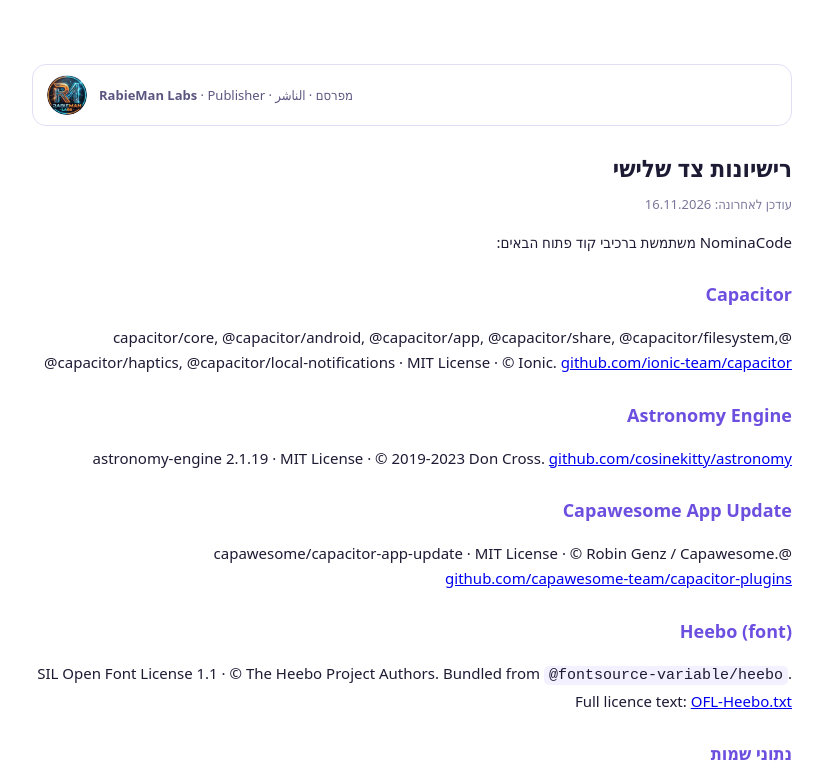
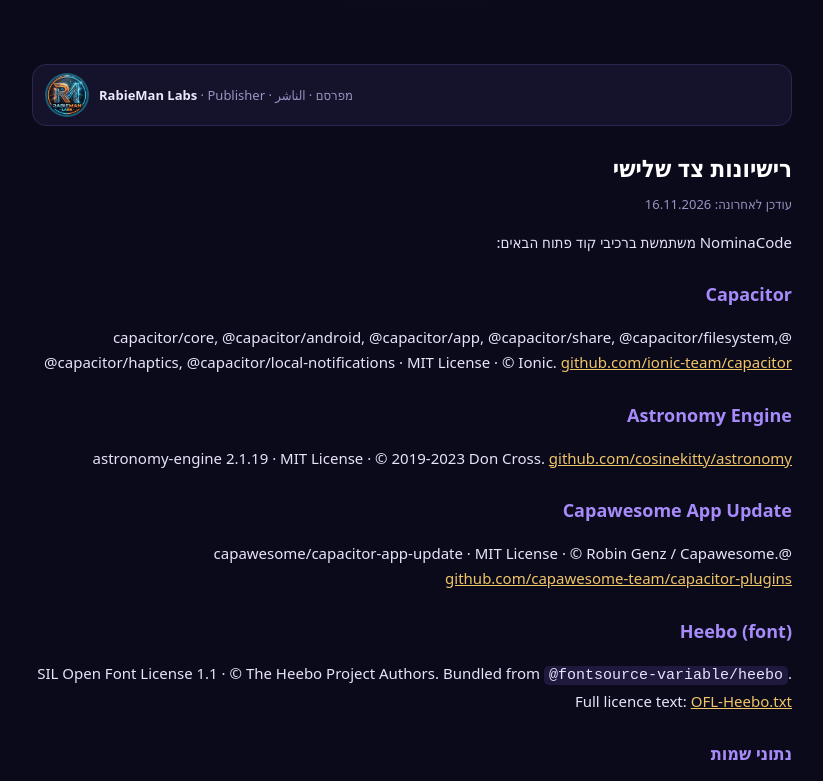
Before and after one commit to RabieMan/nominacode-site, a plain HTML site: page licenses.html in a window 1280 px wide. Shown: the top 781 px of the page, without its empty margins (228-1051 px from the left). Drawn offline with Linux system fonts and the light colour scheme.

Commit message:
Legal pages in the app's dark theme; README: public, in closed testing
Co-Authored-By: Claude Opus 5.5 <noreply@anthropic.com>
Claude-Session: https://claude.ai/code/session_01VLMtTQRjDsVcj3vmxAjvCp

```diff
--- a/licenses.html
+++ b/licenses.html
@@ -1,14 +1,19 @@
 <!doctype html><html lang="he"><head><meta charset="utf-8"><meta name="viewport" content="width=device-width,initial-scale=1">
 <title>NominaCode · Third-party notices</title>
 <style>
-body{margin:0;background:#fff;color:#1d1a33;font:15px/1.7 Heebo,system-ui,-apple-system,"Segoe UI",Tahoma,sans-serif}
+html{background:#0b0a1a;color-scheme:dark}
+body{margin:0;min-height:100vh;background:radial-gradient(1200px 600px at 50% -10%,#221a46 0,#0b0a1a 60%) no-repeat #0b0a1a;color:#e7e3fb;font:15px/1.7 Heebo,system-ui,-apple-system,"Segoe UI",Tahoma,sans-serif}
 main{max-width:760px;margin:0 auto;padding:64px 20px 40px}
-.pub{display:flex;align-items:center;gap:12px;border:1px solid #e3def7;border-radius:14px;padding:10px 14px;margin-bottom:22px;font-size:13px;color:#5b5680}
-.pub img{width:40px;height:40px;border-radius:50%}
-h1{font-size:24px;margin:0 0 4px} h2{color:#6d4fe0;font-size:18px;margin:24px 0 6px}
-.upd{color:#7a7699;font-size:13px} section+section{border-top:1px solid #ece9f7;margin-top:32px;padding-top:8px}
-.draft{background:#fff6dc;border:1px solid #f0c56a;border-radius:10px;padding:8px 12px;font-size:13px}
-code{background:#f3f0ff;padding:1px 5px;border-radius:5px}
+.pub{display:flex;align-items:center;gap:12px;background:#15122b;border:1px solid #2b2650;border-radius:14px;padding:10px 14px;margin-bottom:22px;font-size:13px;color:#9a94c4}
+.pub b{color:#ece9ff}
+.pub img{width:40px;height:40px;border-radius:50%;box-shadow:0 0 0 2px rgba(34,211,238,.4)}
+h1{font-size:24px;margin:0 0 4px;color:#fff} h2{color:#a78bfa;font-size:18px;margin:24px 0 6px}
+.upd{color:#9a94c4;font-size:13px} section+section{border-top:1px solid #2b2650;margin-top:32px;padding-top:8px}
+a{color:#f0c56a} a:visited{color:#e2b85c}
+.draft{background:#2a2410;border:1px solid #f0c56a;border-radius:10px;padding:8px 12px;font-size:13px}
+code{background:#1f1a3d;color:#e7e3fb;padding:1px 5px;border-radius:5px}
+pre{background:#15122b;border:1px solid #2b2650;border-radius:10px;padding:12px;overflow:auto;white-space:pre-wrap}
+table{border-collapse:collapse} th,td{border:1px solid #2b2650;padding:6px 8px}
 </style></head><body><main>
 <div class="pub"><img src="img/rabieman-labs.webp" alt=""><div><b>RabieMan Labs</b> · Publisher · מפרסם · الناشر</div></div>
 <section lang="he" dir="rtl"><h1>רישיונות צד שלישי</h1><div class="upd">עודכן לאחרונה: 16.11.2026</div><p>NominaCode משתמשת ברכיבי קוד פתוח הבאים:</p>
```
Also changed, not shown: privacy.html (+12 -7 lines), terms.html (+12 -7 lines), 1 other file.
